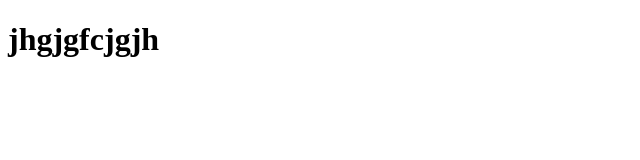
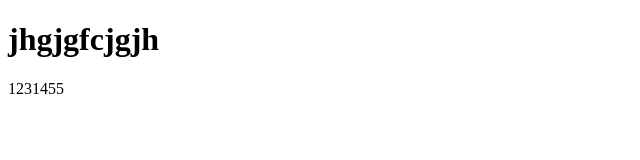
Before and after one commit to Yevgeniy-bz/pz, a plain HTML site: page index.html in a window 1280 px wide. Shown: the full height of the page, 0-640 px from the left. Drawn offline with Linux system fonts and the light colour scheme.

Commit message:
commit 2

```diff
--- a/index.html
+++ b/index.html
@@ -8,5 +8,6 @@
 </head>
 <body>
     <h1>jhgjgfcjgjh</h1>
+    <p>1231455</p>
 </body>
 </html>
```
